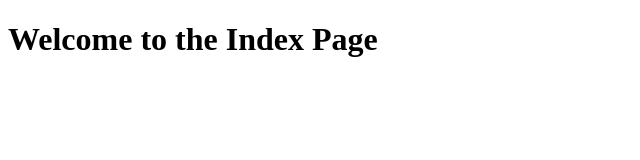
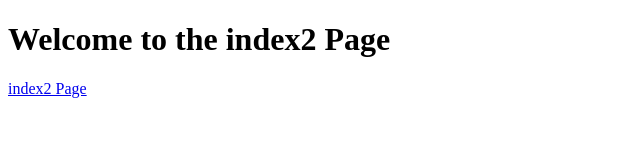
Before and after one commit to deepraj-2005/deepraj-pawar, a plain HTML site: page index.html in a window 1280 px wide. Shown: the whole page, without its empty margins (0-640 px from the left). Drawn offline with Linux system fonts and the light colour scheme.

Commit message:
Add files via upload

```diff
--- a/index.html
+++ b/index.html
@@ -1,9 +1,10 @@
 <!DOCTYPE html>
 <html>
     <head>
-        <title>Index Page</title>
+        <title>index2 Page</title>
     </head>
     <body>
-        <h1>Welcome to the Index Page</h1>
+        <h1>Welcome to the index2 Page</h1>
+        <a href="/index2.html">index2 Page</a>
     </body>
 </html>
```
